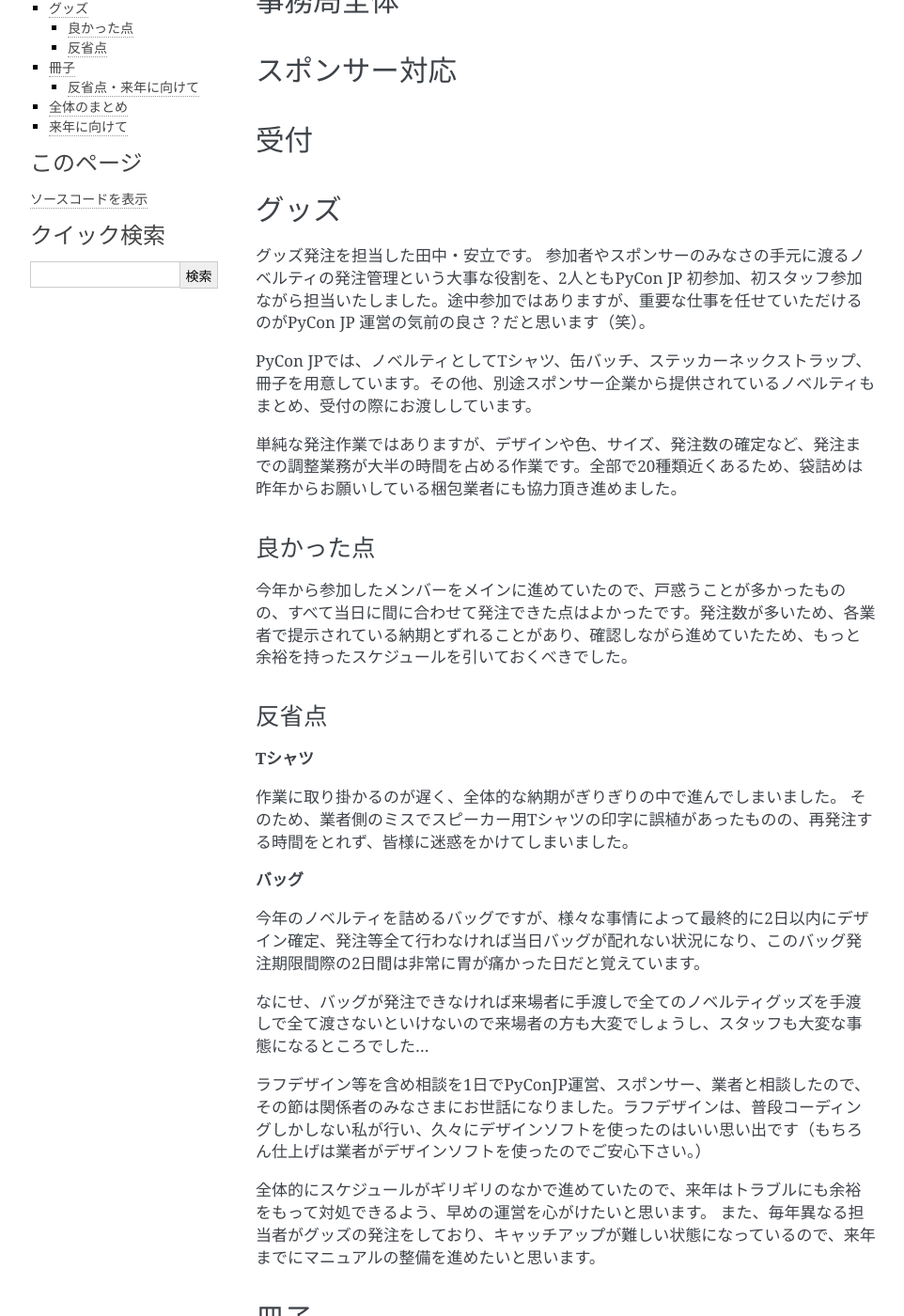
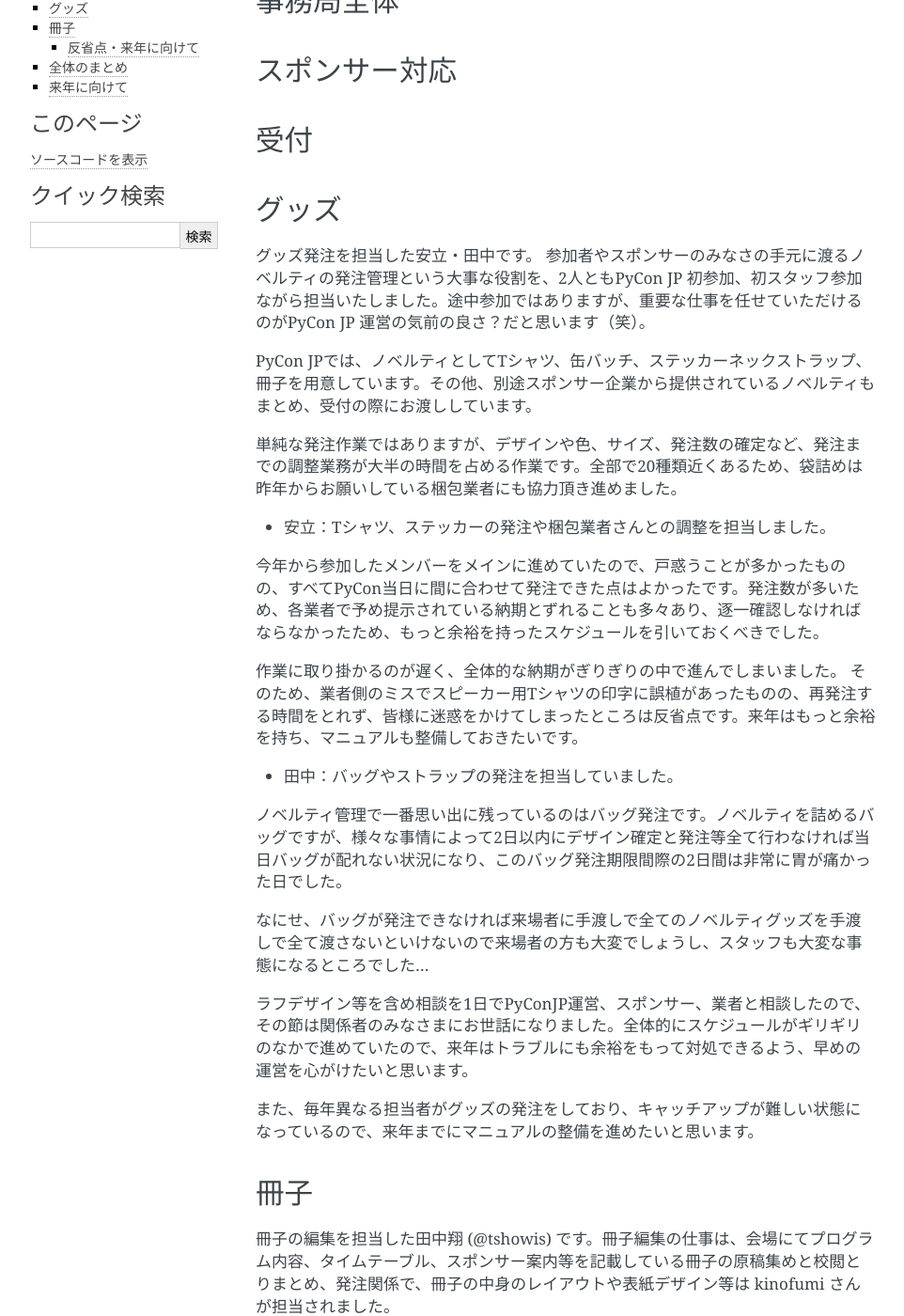
Before and after one commit to pyconjp/codezine-after-reports2015, a Sphinx documentation site: the page built from source/04_jimukyoku.rst, in a window 1280 px wide and 1400 px high, scrolled down 201 px. Shown: the whole window at 94% size, without its empty margins (148-1110 px from the left). Built offline with Sphinx 7.4.7, drawn with Linux system fonts in a browser that asks for light colours.

Commit message:
Modified noc and novelty documents

```diff
--- a/source/02_authors.rst
+++ b/source/02_authors.rst
@@ -28,8 +28,9 @@
 ==============================
 .. image:: /_static/tsho.jpg
 
-株式会社◯◯に所属。Scala, Ruby, Python, Javaを使うデータアナリスト。
-大学、大学院で6年ほどfortranを使っていたが、その途中Pythonと出会い、徐々にシフトし、現在仕事以外ではたいていPythonを使う。参加するぐらいなら運営に携わりたいという考えからPyCon JP 初参加ながら、スタッフ参加しました。
+株式会社リクルートテクノロジーズに所属。Ruby, Scala, Python, Javaを使うデータアナリスト。
+大学、大学院で6年ほどFortranを使っていたが、その途中 Python と出会い徐々にシフトし、現在仕事以外の解析ではたいていPythonを使います。。
+参加するぐらいなら運営に携わりたいという考えからPyCon JP 初参加ながら、スタッフ参加しました。
 
 他の主な活動は `Scala Matsuri 2016  <http://scalamatsuri.org/>`_ スタッフ
 
--- a/source/04_authors.rst
+++ b/source/04_authors.rst
@@ -59,8 +59,8 @@
 ==============================
 .. image:: /_static/tsho.jpg
 
-株式会社◯◯に所属。Scala, Ruby, Python, Javaを使うデータアナリスト。
-大学、大学院で6年ほどfortranを使っていたが、その途中Pythonと出会い、徐々にシフトし、現在仕事以外ではたいていPythonを使う。参加するぐらいなら運営に携わりたいという考えからPyCon JP 初参加ながら、スタッフ参加しました。
+株式会社リクルートテクノロジーズに所属。Ruby, Scala, Python, Javaを使うデータアナリスト。
+大学、大学院で6年ほどFortranを使っていたが、その途中 Python と出会い徐々にシフトし、現在仕事以外の解析ではたいていPythonを使う。参加するぐらいなら運営に携わりたいという考えからPyCon JP 初参加ながら、スタッフ参加した。
 
 他の主な活動は `Scala Matsuri 2016  <http://scalamatsuri.org/>`_ スタッフ
 
--- a/source/04_jimukyoku.rst
+++ b/source/04_jimukyoku.rst
@@ -13,7 +13,7 @@
 
 グッズ
 =======
-グッズ発注を担当した田中・安立です。
+グッズ発注を担当した安立・田中です。
 参加者やスポンサーのみなさの手元に渡るノベルティの発注管理という大事な役割を、2人ともPyCon JP 初参加、初スタッフ参加ながら担当いたしました。途中参加ではありますが、重要な仕事を任せていただけるのがPyCon JP 運営の気前の良さ？だと思います（笑）。
 
 PyCon JPでは、ノベルティとしてTシャツ、缶バッチ、ステッカーネックストラップ、冊子を用意しています。その他、別途スポンサー企業から提供されているノベルティもまとめ、受付の際にお渡ししています。
@@ -21,26 +21,21 @@
 単純な発注作業ではありますが、デザインや色、サイズ、発注数の確定など、発注までの調整業務が大半の時間を占める作業です。全部で20種類近くあるため、袋詰めは昨年からお願いしている梱包業者にも協力頂き進めました。
 
 
-良かった点
-----------
-今年から参加したメンバーをメインに進めていたので、戸惑うことが多かったものの、すべて当日に間に合わせて発注できた点はよかったです。発注数が多いため、各業者で提示されている納期とずれることがあり、確認しながら進めていたため、もっと余裕を持ったスケジュールを引いておくべきでした。
+* 安立：Tシャツ、ステッカーの発注や梱包業者さんとの調整を担当しました。
 
-反省点
-------
-**Tシャツ**
+今年から参加したメンバーをメインに進めていたので、戸惑うことが多かったものの、すべてPyCon当日に間に合わせて発注できた点はよかったです。発注数が多いため、各業者で予め提示されている納期とずれることも多々あり、逐一確認しなければならなかったため、もっと余裕を持ったスケジュールを引いておくべきでした。
 
 作業に取り掛かるのが遅く、全体的な納期がぎりぎりの中で進んでしまいました。
-そのため、業者側のミスでスピーカー用Tシャツの印字に誤植があったものの、再発注する時間をとれず、皆様に迷惑をかけてしまいました。
+そのため、業者側のミスでスピーカー用Tシャツの印字に誤植があったものの、再発注する時間をとれず、皆様に迷惑をかけてしまったところは反省点です。来年はもっと余裕を持ち、マニュアルも整備しておきたいです。
 
-**バッグ**
 
-今年のノベルティを詰めるバッグですが、様々な事情によって最終的に2日以内にデザイン確定、発注等全て行わなければ当日バッグが配れない状況になり、このバッグ発注期限間際の2日間は非常に胃が痛かった日だと覚えています。
+* 田中：バッグやストラップの発注を担当していました。
+ノベルティ管理で一番思い出に残っているのはバッグ発注です。ノベルティを詰めるバッグですが、様々な事情によって2日以内にデザイン確定と発注等全て行わなければ当日バッグが配れない状況になり、このバッグ発注期限間際の2日間は非常に胃が痛かった日でした。
 
 なにせ、バッグが発注できなければ来場者に手渡しで全てのノベルティグッズを手渡しで全て渡さないといけないので来場者の方も大変でしょうし、スタッフも大変な事態になるところでした…
 
-ラフデザイン等を含め相談を1日でPyConJP運営、スポンサー、業者と相談したので、その節は関係者のみなさまにお世話になりました。ラフデザインは、普段コーディングしかしない私が行い、久々にデザインソフトを使ったのはいい思い出です（もちろん仕上げは業者がデザインソフトを使ったのでご安心下さい。）
+ラフデザイン等を含め相談を1日でPyConJP運営、スポンサー、業者と相談したので、その節は関係者のみなさまにお世話になりました。全体的にスケジュールがギリギリのなかで進めていたので、来年はトラブルにも余裕をもって対処できるよう、早めの運営を心がけたいと思います。
 
-全体的にスケジュールがギリギリのなかで進めていたので、来年はトラブルにも余裕をもって対処できるよう、早めの運営を心がけたいと思います。
 また、毎年異なる担当者がグッズの発注をしており、キャッチアップが難しい状態になっているので、来年までにマニュアルの整備を進めたいと思います。
 
 冊子
```
Also changed, not shown: source/02_venue.rst (+14 -19 lines).
